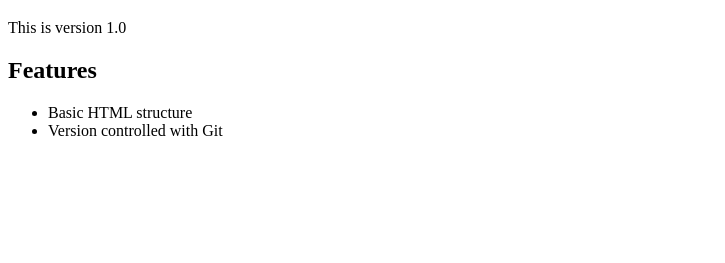
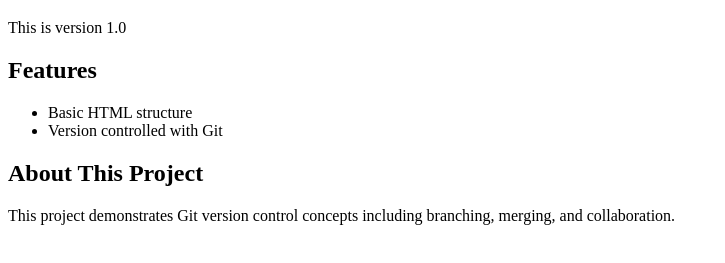
Before and after one commit to Tinah01/git-lab-project, a plain HTML site: page index.html in a window 1280 px wide. Shown: the part 61-324 px from the top of the page, without its empty margins (0-725 px from the left). Drawn offline with Linux system fonts and the light colour scheme.

Commit message:
Add about section with project description

```diff
--- a/index.html
+++ b/index.html
@@ -15,3 +15,7 @@
         <li>Version controlled with Git</li>
     </ul>
 </div>
+<div>
+    <h2>About This Project</h2>
+    <p>This project demonstrates Git version control concepts including branching, merging, and collaboration.</p>
+</div>
--- /dev/null
+++ b/styles.css
@@ -0,0 +1,19 @@
+body {
+    font-family: Arial, sans-serif;
+    line-height: 1.6;
+    margin: 0;
+    padding: 20px;
+    background-color: #f4f4f4;
+}
+
+h1 {
+    color: #333;
+    text-align: center;
+}
+
+div {
+    background: white;
+    margin: 20px 0;
+    padding: 20px;
+    border-radius: 5px;
+}
```
